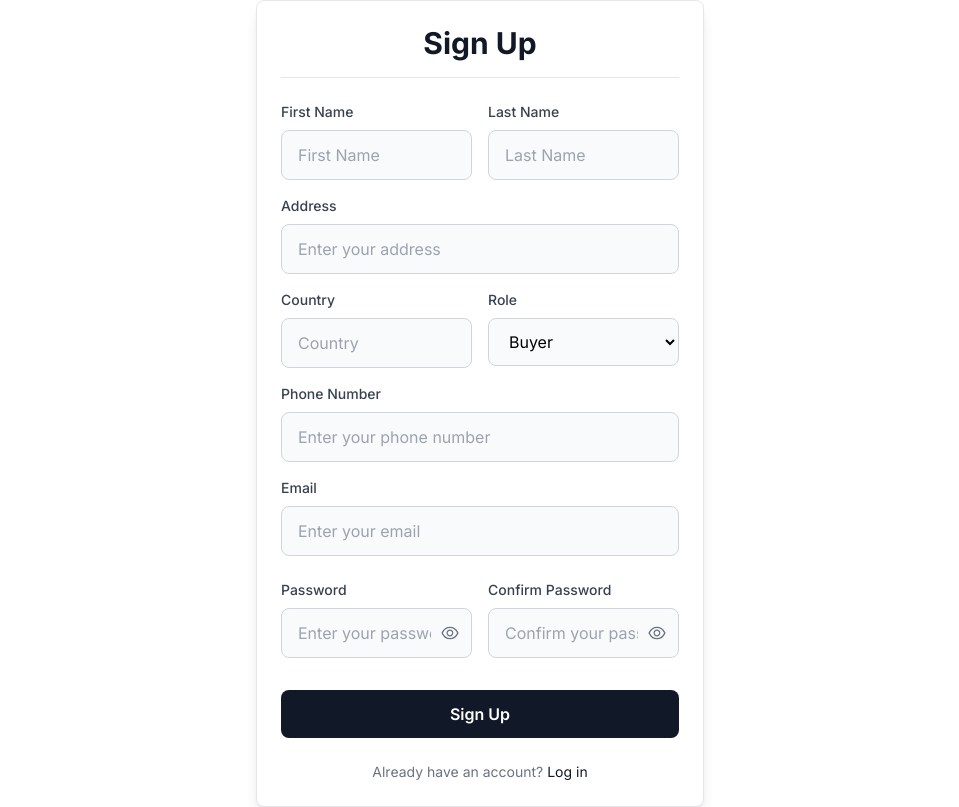
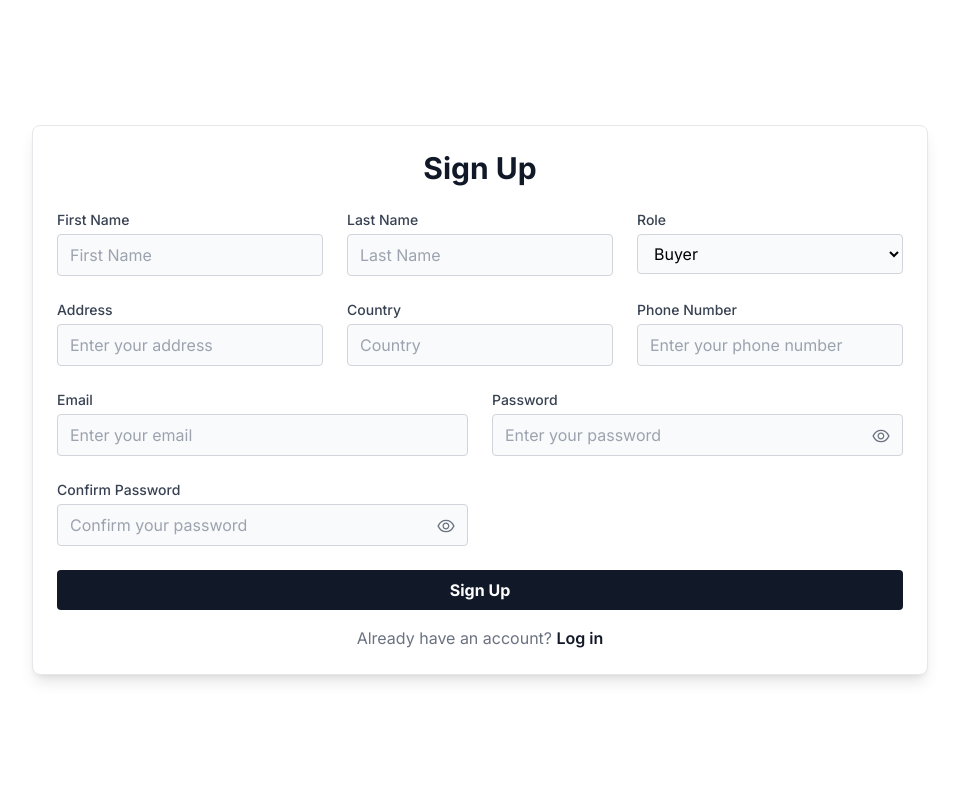
Before and after one commit to mjbhanu03/Freelancing, a React (Vite) app in the folder frontend/: page /signup in a window 1280 px wide. Shown: the whole page, without its empty margins (160-1119 px from the left). Built offline with nearby package versions, Linux system fonts and the light colour scheme.

Commit message:
Sign Up redesigned

```diff
--- a/frontend/src/Login/SignUp.jsx
+++ b/frontend/src/Login/SignUp.jsx
@@ -1,7 +1,6 @@
 import React, { useState } from "react";
 import { AiOutlineEye, AiOutlineEyeInvisible } from "react-icons/ai";
 import { Link } from "react-router-dom";
-import Axios from "axios";
 
 const SignUp = () => {
   const [firstname, setFirstName] = useState("");
@@ -19,132 +18,66 @@ const SignUp = () => {
 
   const handleSubmit = async (e) => {
     e.preventDefault();
-
     if (password !== confirmPassword) {
       setResponse({ success: false, message: "Passwords do not match" });
       return;
     }
-    try {
-      const res = await Axios.post("http://localhost:3000/signup/create", {
-        firstname,
-        lastname,
-        role,
-        address,
-        country,
-        number,
-        email,
-        password,
-      });
-      setResponse(res.data); // Set the response data on success
-    } catch (error) {
-      console.error("Error sending data", error);
-      if (error.response && error.response.status === 401) {
-        setResponse({ message: "Invalid credentials" }); // Set error message for 401
-      } else {
-        setResponse({ message: "Failed to send data" }); // Set error message for other errors
-      }
-    }
+    // Simulated success response
+    setResponse({ success: true, message: "Sign up successful!" });
   };
 
   return (
-    <div className="flex items-center justify-center min-h-screen bg-white">
-      <div className="w-full max-w-md p-6 bg-white shadow-lg rounded-lg border border-gray-200">
-        <h2 className="text-3xl font-bold mb-4 text-center text-gray-900">
+    <div className="flex items-center justify-center h-screen bg-white">
+      <div className="w-full max-w-4xl p-6 bg-white shadow-lg rounded-lg border border-gray-200">
+        <h2 className="text-3xl font-bold mb-6 text-center text-gray-900">
           Sign Up
         </h2>
-        <hr className="p-3" />
         <form onSubmit={handleSubmit}>
-          {/* First Name and Last Name in the Same Row */}
-          <div className="grid grid-cols-2 gap-4 mb-4">
-            {/* First Name */}
+          <div className="grid grid-cols-1 sm:grid-cols-3 gap-6 mb-6">
             <div>
               <label
                 htmlFor="firstname"
-                className="block text-sm font-medium text-gray-700 mb-2"
+                className="block text-sm font-medium text-gray-700 mb-1"
               >
                 First Name
               </label>
               <input
                 type="text"
                 id="firstname"
-                className="w-full px-4 py-3 border border-gray-300 rounded-lg bg-gray-50 focus:outline-none focus:ring-2 focus:ring-gray-900"
+                className="w-full px-3 py-2 border border-gray-300 rounded bg-gray-50 focus:outline-none focus:ring-2 focus:ring-gray-900"
                 placeholder="First Name"
                 value={firstname}
                 onChange={(e) => setFirstName(e.target.value)}
                 required
               />
             </div>
-
-            {/* Last Name */}
             <div>
               <label
                 htmlFor="lastname"
-                className="block text-sm font-medium text-gray-700 mb-2"
+                className="block text-sm font-medium text-gray-700 mb-1"
               >
                 Last Name
               </label>
               <input
                 type="text"
                 id="lastname"
-                className="w-full px-4 py-3 border border-gray-300 rounded-lg bg-gray-50 focus:outline-none focus:ring-2 focus:ring-gray-900"
+                className="w-full px-3 py-2 border border-gray-300 rounded bg-gray-50 focus:outline-none focus:ring-2 focus:ring-gray-900"
                 placeholder="Last Name"
                 value={lastname}
                 onChange={(e) => setLastName(e.target.value)}
                 required
               />
             </div>
-          </div>
-
-          {/* Address */}
-          <div className="mb-4">
-            <label
-              htmlFor="address"
-              className="block text-sm font-medium text-gray-700 mb-2"
-            >
-              Address
-            </label>
-            <input
-              type="text"
-              id="address"
-              className="w-full px-4 py-3 border border-gray-300 rounded-lg bg-gray-50 focus:outline-none focus:ring-2 focus:ring-gray-900"
-              placeholder="Enter your address"
-              value={address}
-              onChange={(e) => setAddress(e.target.value)}
-              required
-            />
-          </div>
-          {/* Country and Role in the Same Row */}
-          <div className="grid grid-cols-2 gap-4 mb-4">
-            {/* Country */}
-            <div>
-              <label
-                htmlFor="country"
-                className="block text-sm font-medium text-gray-700 mb-2"
-              >
-                Country
-              </label>
-              <input
-                type="text"
-                id="country"
-                className="w-full px-4 py-3 border border-gray-300 rounded-lg bg-gray-50 focus:outline-none focus:ring-2 focus:ring-gray-900"
-                placeholder="Country"
-                value={country}
-                onChange={(e) => setCountry(e.target.value)}
-                required
-              />
-            </div>
-
-            {/* Role */}
             <div>
               <label
                 htmlFor="role"
-                className="block text-sm font-medium text-gray-700 mb-2"
+                className="block text-sm font-medium text-gray-700 mb-1"
               >
                 Role
               </label>
               <select
                 id="role"
-                className="w-full px-4 py-3 border border-gray-300 rounded-lg bg-gray-50 focus:outline-none focus:ring-2 focus:ring-gray-900"
+                className="w-full px-3 py-2 border border-gray-300 rounded bg-gray-50 focus:outline-none focus:ring-2 focus:ring-gray-900"
                 value={role}
                 onChange={(e) => setRole(e.target.value)}
                 required
@@ -155,66 +88,97 @@ const SignUp = () => {
             </div>
           </div>
 
-          {/* Number */}
-          <div className="mb-4">
+          <div className="grid grid-cols-1 sm:grid-cols-3 gap-6 mb-6">
+            <div>
+              <label
+                htmlFor="address"
+                className="block text-sm font-medium text-gray-700 mb-1"
+              >
+                Address
+              </label>
+              <input
+                type="text"
+                id="address"
+                className="w-full px-3 py-2 border border-gray-300 rounded bg-gray-50 focus:outline-none focus:ring-2 focus:ring-gray-900"
+                placeholder="Enter your address"
+                value={address}
+                onChange={(e) => setAddress(e.target.value)}
+                required
+              />
+            </div>
+            <div>
+              <label
+                htmlFor="country"
+                className="block text-sm font-medium text-gray-700 mb-1"
+              >
+                Country
+              </label>
+              <input
+                type="text"
+                id="country"
+                className="w-full px-3 py-2 border border-gray-300 rounded bg-gray-50 focus:outline-none focus:ring-2 focus:ring-gray-900"
+                placeholder="Country"
+                value={country}
+                onChange={(e) => setCountry(e.target.value)}
+                required
+              />
+            </div>
+            <div>
               <label
                 htmlFor="number"
-              className="block text-sm font-medium text-gray-700 mb-2"
+                className="block text-sm font-medium text-gray-700 mb-1"
               >
                 Phone Number
               </label>
               <input
                 type="tel"
                 id="number"
-              className="w-full px-4 py-3 border border-gray-300 rounded-lg bg-gray-50 focus:outline-none focus:ring-2 focus:ring-gray-900"
+                className="w-full px-3 py-2 border border-gray-300 rounded bg-gray-50 focus:outline-none focus:ring-2 focus:ring-gray-900"
                 placeholder="Enter your phone number"
                 value={number}
                 onChange={(e) => setNumber(e.target.value)}
                 required
               />
             </div>
+          </div>
 
-          {/* Email */}
-          <div className="mb-6">
+          <div className="grid grid-cols-1 sm:grid-cols-2 gap-6 mb-6">
+            <div className="relative">
               <label
                 htmlFor="email"
-              className="block text-sm font-medium text-gray-700 mb-2"
+                className="block text-sm font-medium text-gray-700 mb-1"
               >
                 Email
               </label>
               <input
                 type="email"
                 id="email"
-              className="w-full px-4 py-3 border border-gray-300 rounded-lg bg-gray-50 focus:outline-none focus:ring-2 focus:ring-gray-900"
+                className="w-full px-3 py-2 border border-gray-300 rounded bg-gray-50 focus:outline-none focus:ring-2 focus:ring-gray-900"
                 placeholder="Enter your email"
                 value={email}
                 onChange={(e) => setEmail(e.target.value)}
                 required
               />
             </div>
-
-          {/* Password and Confirm Password in the Same Row */}
-          <div className="grid grid-cols-2 gap-4 mb-8">
-            {/* Password */}
             <div className="relative">
               <label
                 htmlFor="password"
-                className="block text-sm font-medium text-gray-700 mb-2"
+                className="block text-sm font-medium text-gray-700 mb-1"
               >
                 Password
               </label>
               <input
                 type={showPassword ? "text" : "password"}
                 id="password"
-                className="w-full px-4 py-3 border border-gray-300 rounded-lg bg-gray-50 focus:outline-none focus:ring-2 focus:ring-gray-900 pr-10"
+                className="w-full px-3 py-2 border border-gray-300 rounded bg-gray-50 focus:outline-none focus:ring-2 focus:ring-gray-900"
                 placeholder="Enter your password"
                 value={password}
-                onChange={(e) => setPassword(e.target.value)} // Update state
+                onChange={(e) => setPassword(e.target.value)}
                 required
               />
               <button
                 type="button"
-                className="absolute px-3 flex items-center justify-center right-0 top-[55%]"
+                className="absolute right-3 top-9"
                 onClick={() => setShowPassword(!showPassword)}
               >
                 {showPassword ? (
@@ -224,19 +188,17 @@ const SignUp = () => {
                 )}
               </button>
             </div>
-
-            {/* Confirm Password */}
             <div className="relative">
               <label
                 htmlFor="confirmPassword"
-                className="block text-sm font-medium text-gray-700 mb-2"
+                className="block text-sm font-medium text-gray-700 mb-1"
               >
                 Confirm Password
               </label>
               <input
                 type={showConfirmPassword ? "text" : "password"}
                 id="confirmPassword"
-                className="w-full px-4 py-3 border border-gray-300 rounded-lg bg-gray-50 focus:outline-none focus:ring-2 focus:ring-gray-900 pr-10"
+                className="w-full px-3 py-2 border border-gray-300 rounded bg-gray-50 focus:outline-none focus:ring-2 focus:ring-gray-900"
                 placeholder="Confirm your password"
                 value={confirmPassword}
                 onChange={(e) => setConfirmPassword(e.target.value)}
@@ -244,7 +206,7 @@ const SignUp = () => {
               />
               <button
                 type="button"
-                className="absolute px-3 flex items-center justify-center right-0 top-[55%]"
+                className="absolute right-3 top-9"
                 onClick={() => setShowConfirmPassword(!showConfirmPassword)}
               >
                 {showConfirmPassword ? (
@@ -256,31 +218,29 @@ const SignUp = () => {
             </div>
           </div>
 
+          {response && (
+            <div
+              className={`mb-4 text-center ${
+                response.success ? "text-green-500" : "text-red-500"
+              }`}
+            >
+              {response.message}
+            </div>
+          )}
 
-          {/* Submit Button */}
           <button
             type="submit"
-            className="w-full px-4 py-3 bg-gray-900 text-white font-semibold rounded-lg hover:bg-gray-800"
+            className="w-full bg-gray-900 text-white font-bold py-2 rounded hover:bg-gray-800 focus:outline-none transition duration-300"
           >
             Sign Up
           </button>
-        </form>
-            {/* Display Response Message */}
-            {response && (
-              <div
-                className={`my-6 text-center text-md font-bold ${
-                  response.success ? "text-black" : "text-red-500"
-                }`}
-              >
-                {response.message} !!!
-              </div>
-            )}
-        <p className="mt-6 text-center text-sm text-gray-500">
-          Already have an account?{" "}
-          <Link to={"/"} className="text-gray-900 hover:underline">
+          <div className="text-center mt-4">
+            <span className="text-gray-500">Already have an account?</span>{" "}
+            <Link to="/login" className="text-gray-900 font-semibold">
               Log in
             </Link>
-        </p>
+          </div>
+        </form>
       </div>
     </div>
   );
```
Lines whose indentation alone changed are shown as unchanged.
